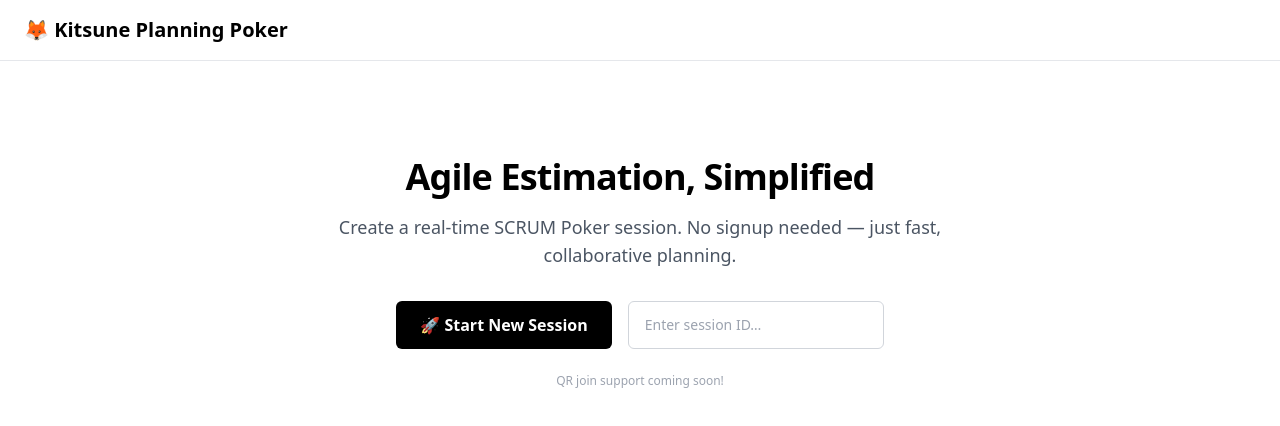
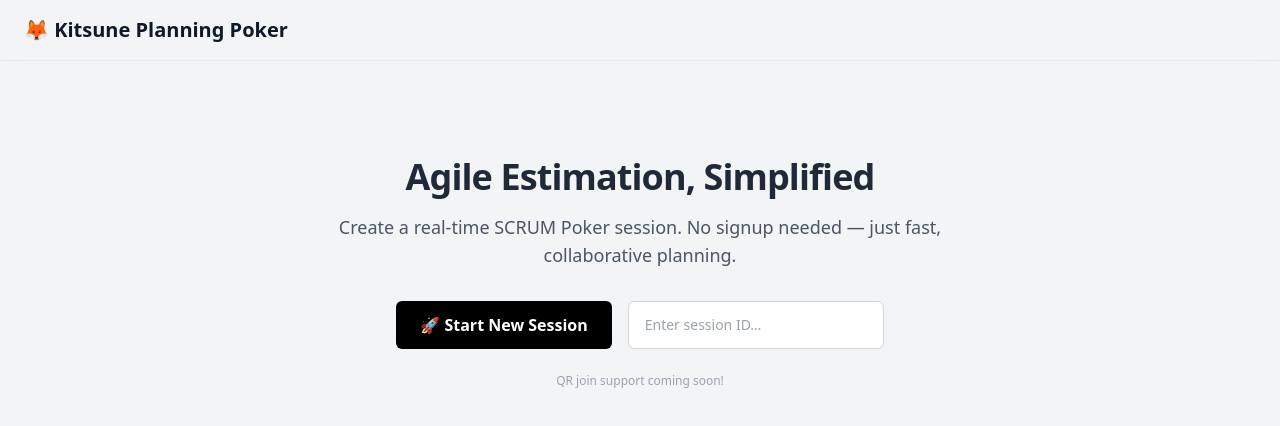
Before and after one commit to dyarzanavarro/scrum-poker, a Nuxt app: page / in a window 1280 px wide. Shown: the top 426 px of the page. Built offline with nearby package versions, Linux system fonts and the light colour scheme; no server answers.

Commit message:
Updated sth to figure out supabase fix

```diff
--- a/assets/tailwind.css
+++ b/assets/tailwind.css
@@ -1,6 +1,25 @@
 @tailwind base;
 @tailwind components;
 @tailwind utilities;
+
+@layer base {
+    body {
+        @apply bg-gray-100 text-gray-900;
+    }
+
+    h1,
+    h2,
+    h3,
+    h4,
+    h5,
+    h6 {
+        @apply font-bold text-gray-800;
+    }
+
+    p {
+        @apply text-gray-700;
+    }
+}
 
 @keyframes fade-in {
     0% {
```
